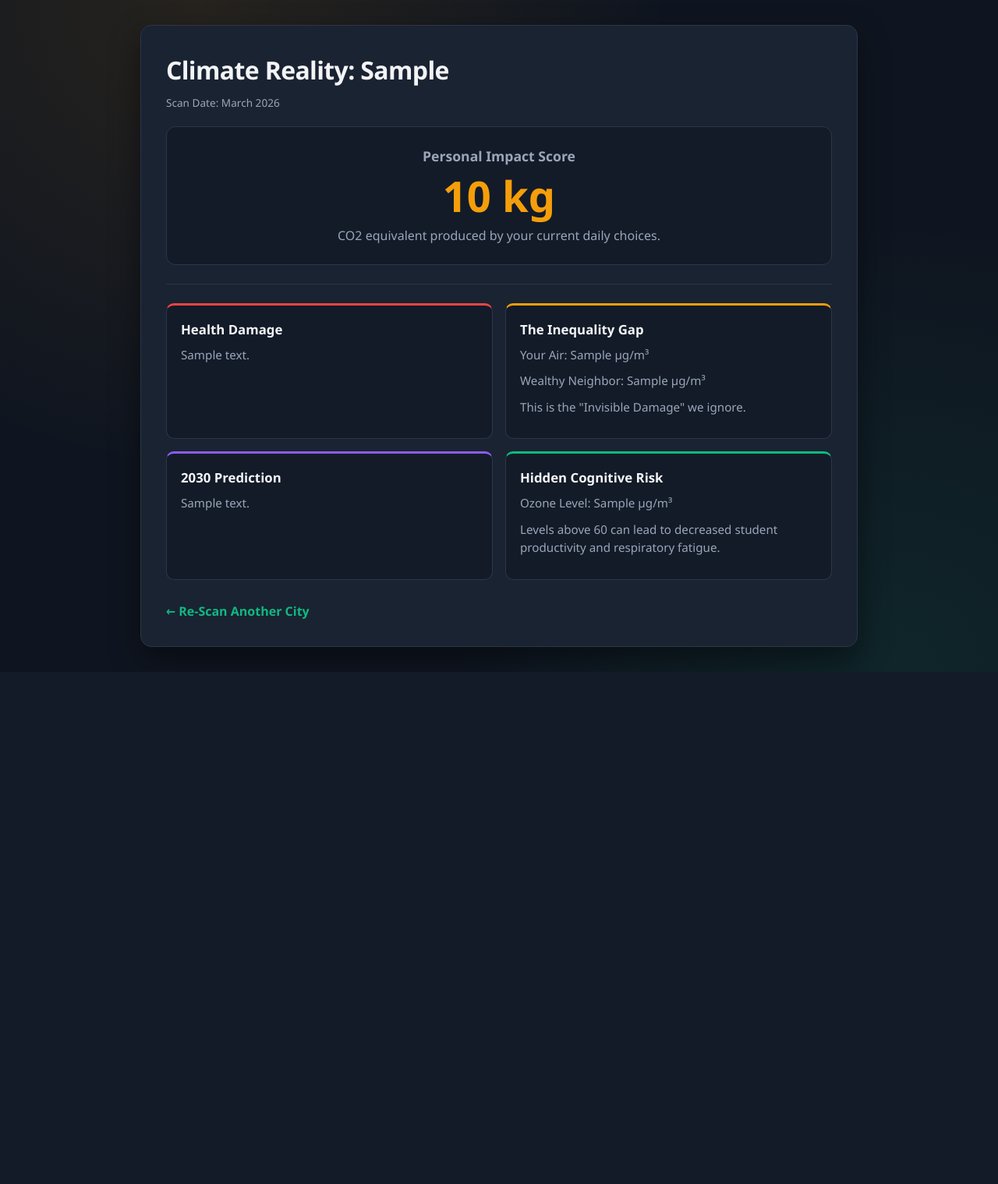
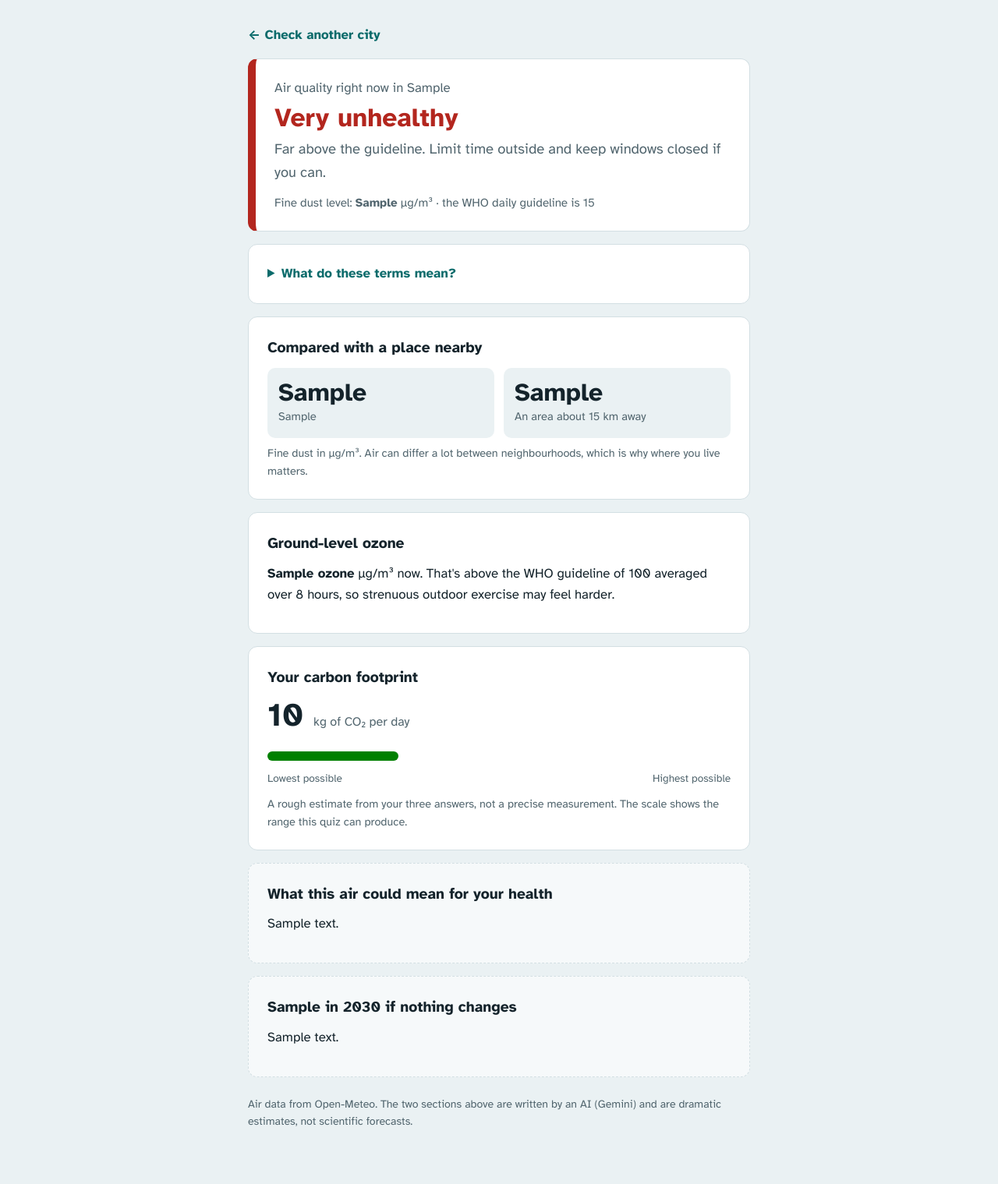
Before and after one commit to Mpilozama/EcoChange-Helper, a Flask app: template templates/footprint.html in a window 1280 px wide. Shown: the whole page at 78% size. Before the commit the page ends 857 px from the top, so only its background shows below. Run offline with Flask 3, Linux system fonts and the light colour scheme; the template is opened without the code that fills it: most values are stand-ins (such as "Sample title", 1, 10 or a date in 2020).

Commit message:
FIX: Change a bunch of things and improved UX - willl improve UI later

```diff
--- a/static/css/style.css
+++ b/static/css/style.css
@@ -1,154 +1,122 @@
-/* EcoChange Helper - styles for both pages (index + results) */
+@import url('https://fonts.googleapis.com/css2?family=Atkinson+Hyperlegible:wght@400;700&display=swap');
+
 :root {
-    --primary-green: #10b981;
-    --green-dark: #059669;
-    --haze: #f59e0b;          /* warning / smog colour for results */
-    --danger: #ef4444;
-    --dark-bg: #0f1520;
-    --card-bg: #1a2332;
-    --panel-bg: #131b28;
-    --border: #2b3648;
-    --text-main: #f3f4f6;
-    --text-muted: #9aa6b8;
+    --bg: #eaf1f3;
+    --card: #ffffff;
+    --ink: #14232b;
+    --muted: #51656e;
+    --line: #d3dfe3;
+    --accent: #0b6b6b;
+    --accent-dark: #084f4f;
+    --good: #2e8f5f;
+    --moderate: #b98200;
+    --unhealthy: #d4571f;
+    --severe: #b3261e;
 }
 
 * { box-sizing: border-box; }
 
 body {
-    background:
-        radial-gradient(circle at 20% 0%, rgba(245,158,11,0.10), transparent 45%),
-        radial-gradient(circle at 90% 100%, rgba(16,185,129,0.10), transparent 40%),
-        var(--dark-bg);
-    color: var(--text-main);
-    font-family: 'Segoe UI', Tahoma, Geneva, Verdana, sans-serif;
-    line-height: 1.55;
     margin: 0;
-    padding: 32px 0;
-    display: flex;
-    justify-content: center;
-    align-items: flex-start;
-    min-height: 100vh;
+    background: var(--bg);
+    color: var(--ink);
+    font-family: 'Atkinson Hyperlegible', system-ui, -apple-system, 'Segoe UI', sans-serif;
+    font-size: 1.05rem;
+    line-height: 1.6;
 }
 
-.container {
-    width: 92%;
-    max-width: 520px;
-    background-color: var(--card-bg);
-    padding: 32px;
-    border: 1px solid var(--border);
-    border-radius: 14px;
-    box-shadow: 0 16px 40px rgba(0,0,0,0.45);
+.page { max-width: 680px; margin: 0 auto; padding: 32px 18px 56px; }
+
+h1 { font-size: 2.1rem; line-height: 1.2; margin: 0 0 12px; }
+h2 { font-size: 1.2rem; margin: 0 0 10px; }
+p  { margin: 0 0 12px; }
+
+.lead { font-size: 1.15rem; color: var(--muted); }
+.hint { font-size: 0.9rem; color: var(--muted); margin: 6px 0 0; }
+.center { text-align: center; }
+.footnote { font-size: 0.88rem; color: var(--muted); margin-top: 24px; }
+
+.card {
+    background: var(--card);
+    border: 1px solid var(--line);
+    border-radius: 12px;
+    padding: 24px;
+    margin-bottom: 16px;
 }
 
-h1 { margin: 0 0 6px; font-size: 2rem; letter-spacing: -0.02em; }
-h2 { margin: 0 0 8px; font-size: 1.1rem; color: var(--text-muted); font-weight: 600; }
-h3 { margin: 0 0 8px; font-size: 1.05rem; }
-p  { margin: 0 0 10px; }
+.notice {
+    background: #fdecea;
+    border: 1px solid #f1b5af;
+    color: #7a1a13;
+    border-radius: 10px;
+    padding: 12px 16px;
+    margin-bottom: 16px;
+}
 
-/* ---------- Home page ---------- */
-.glossary {
-    background: var(--panel-bg);
-    border-left: 3px solid var(--primary-green);
-    border-radius: 8px;
-    padding: 14px 16px;
-    margin: 20px 0 24px;
-    font-size: 0.92rem;
-    color: var(--text-muted);
-}
-.glossary h3 { color: var(--text-main); }
-.glossary strong { color: var(--text-main); }
-
-label {
-    display: block;
-    margin-top: 16px;
-    font-weight: 600;
-    font-size: 0.95rem;
-}
+/* ---------- Form ---------- */
+.field { margin-bottom: 20px; }
+label { display: block; font-weight: 700; margin-bottom: 6px; }
 
 input, select {
     width: 100%;
-    padding: 12px;
-    margin: 8px 0 0;
+    padding: 13px 14px;
+    font: inherit;
+    color: var(--ink);
+    background: #fff;
+    border: 2px solid var(--line);
     border-radius: 8px;
-    border: 1px solid var(--border);
-    background: var(--dark-bg);
-    color: var(--text-main);
-    font: inherit;
 }
-input:focus, select:focus, .btn-submit:focus-visible, .btn-retry:focus-visible {
-    outline: 2px solid var(--primary-green);
+input:focus, select:focus, button:focus-visible, a:focus-visible, summary:focus-visible {
+    outline: 3px solid #7fc4c4;
     outline-offset: 2px;
+    border-color: var(--accent);
 }
 
-.btn-submit {
-    margin-top: 24px;
-    background-color: var(--primary-green);
-    color: #04210f;
-    border: none;
+.btn-primary {
     width: 100%;
     padding: 15px;
-    border-radius: 8px;
     font: inherit;
     font-weight: 700;
+    color: #fff;
+    background: var(--accent);
+    border: none;
+    border-radius: 8px;
     cursor: pointer;
-    transition: background-color 0.2s;
 }
-.btn-submit:hover { background-color: var(--green-dark); color: white; }
+.btn-primary:hover { background: var(--accent-dark); }
+.btn-primary:disabled { background: #6b8f8f; cursor: wait; }
 
-/* ---------- Results page ---------- */
-.results-page .container { max-width: 920px; }
+/* ---------- Results ---------- */
+.back { display: inline-block; margin-bottom: 16px; color: var(--accent); font-weight: 700; text-decoration: none; }
+.back:hover { text-decoration: underline; }
 
-.timestamp { color: var(--text-muted); font-size: 0.85rem; }
+.hero { border-left-width: 10px; }
+.hero h1 { margin-bottom: 6px; }
+.hero-good      { border-left-color: var(--good); }      .hero-good h1      { color: var(--good); }
+.hero-moderate  { border-left-color: var(--moderate); }  .hero-moderate h1  { color: var(--moderate); }
+.hero-unhealthy { border-left-color: var(--unhealthy); } .hero-unhealthy h1 { color: var(--unhealthy); }
+.hero-severe    { border-left-color: var(--severe); }    .hero-severe h1    { color: var(--severe); }
+.eyebrow-less { color: var(--muted); margin-bottom: 4px; }
+.stat { margin: 0; font-size: 0.95rem; color: var(--muted); }
 
-.score-card {
-    background: var(--panel-bg);
-    border: 1px solid var(--border);
-    border-radius: 12px;
-    padding: 24px;
-    margin: 20px 0;
-    text-align: center;
+.explain summary { cursor: pointer; font-weight: 700; color: var(--accent); }
+.explain p { margin-top: 12px; }
+
+.compare { display: grid; grid-template-columns: 1fr 1fr; gap: 12px; margin-bottom: 8px; }
+.compare div { background: var(--bg); border-radius: 10px; padding: 14px; }
+.compare .num { display: block; font-size: 2rem; font-weight: 700; line-height: 1.1; }
+.compare .cap { color: var(--muted); font-size: 0.92rem; }
+
+.big { font-size: 2.6rem; font-weight: 700; line-height: 1.1; margin-bottom: 14px; }
+.big span { font-size: 1rem; font-weight: 400; color: var(--muted); }
+
+.meter { height: 12px; background: var(--bg); border-radius: 99px; overflow: hidden; }
+.meter-fill { height: 100%; background: var(--accent); border-radius: 99px; }
+.meter-labels { display: flex; justify-content: space-between; font-size: 0.85rem; color: var(--muted); margin: 6px 0 10px; }
+
+.ai { background: #f6f9fa; border-style: dashed; }
+
+@media (max-width: 520px) {
+    h1 { font-size: 1.75rem; }
+    .compare { grid-template-columns: 1fr; }
 }
-.big-number {
-    font-size: 3.4rem;
-    font-weight: 800;
-    line-height: 1.1;
-    color: var(--haze);
-    margin: 4px 0 8px;
-}
-.score-card p { color: var(--text-muted); margin: 0; }
-
-hr { border: none; border-top: 1px solid var(--border); margin: 24px 0; }
-
-.truths-grid {
-    display: grid;
-    grid-template-columns: repeat(2, 1fr);
-    gap: 16px;
-}
-
-.truth-item {
-    background: var(--panel-bg);
-    border: 1px solid var(--border);
-    border-top: 3px solid var(--border);
-    border-radius: 10px;
-    padding: 18px;
-}
-.truth-item p { color: var(--text-muted); font-size: 0.95rem; }
-.truth-item.health     { border-top-color: var(--danger); }
-.truth-item.inequality { border-top-color: var(--haze); }
-.truth-item.future     { border-top-color: #8b5cf6; }
-.truth-item.ozone      { border-top-color: var(--primary-green); }
-
-.btn-retry {
-    display: inline-block;
-    margin-top: 28px;
-    color: var(--primary-green);
-    text-decoration: none;
-    font-weight: 600;
-}
-.btn-retry:hover { text-decoration: underline; }
-
-@media (max-width: 700px) {
-    .container { padding: 22px; }
-    .truths-grid { grid-template-columns: 1fr; }
-    .big-number { font-size: 2.6rem; }
-}
--- a/templates/footprint.html
+++ b/templates/footprint.html
@@ -2,52 +2,80 @@
 <html lang="en">
 <head>
     <meta charset="UTF-8">
-    <title>Your Reality Check</title>
+    <meta name="viewport" content="width=device-width, initial-scale=1">
+    <title>Air quality in {{ result_city }}</title>
     <link rel="stylesheet" href="{{ url_for('static', filename='css/style.css') }}">
 </head>
-<body class="results-page">
-    <div class="container">
-        <header>
-            <h1>Climate Reality: {{ result_city }}</h1>
-            <p class="timestamp">Scan Date: March 2026</p>
-        </header>
+<body>
+{# Simplified bands for PM2.5 (µg/m³), loosely based on WHO and US EPA guidance #}
+{% if pm25 <= 15 %}
+  {% set lvl = 'good' %}{% set lvl_label = 'Good' %}
+  {% set lvl_text = "Within the World Health Organization's daily guideline. Fine for most outdoor activity." %}
+{% elif pm25 <= 35 %}
+  {% set lvl = 'moderate' %}{% set lvl_label = 'Moderate' %}
+  {% set lvl_text = "Above the WHO daily guideline. Children, older adults and people with asthma may notice it." %}
+{% elif pm25 <= 55 %}
+  {% set lvl = 'unhealthy' %}{% set lvl_label = 'Unhealthy' %}
+  {% set lvl_text = "Well above the guideline. Consider shorter outdoor exercise, especially near busy roads." %}
+{% else %}
+  {% set lvl = 'severe' %}{% set lvl_label = 'Very unhealthy' %}
+  {% set lvl_text = "Far above the guideline. Limit time outside and keep windows closed if you can." %}
+{% endif %}
 
-        <section class="score-card">
-            <h2>Personal Impact Score</h2>
-            <div class="big-number">{{ result_score }} kg</div>
-            <p>CO2 equivalent produced by your current daily choices.</p>
-        </section>
+<main class="page">
+    <a href="/" class="back">&larr; Check another city</a>
 
-        <hr>
+    <section class="card hero hero-{{ lvl }}">
+        <p class="eyebrow-less">Air quality right now in {{ result_city }}</p>
+        <h1>{{ lvl_label }}</h1>
+        <p class="lead">{{ lvl_text }}</p>
+        <p class="stat">Fine dust level: <strong>{{ pm25 }}</strong> µg/m³ &middot; the WHO daily guideline is 15</p>
+    </section>
 
-        <div class="truths-grid">
+    <details class="card explain">
+        <summary>What do these terms mean?</summary>
+        <p><strong>Fine dust (PM2.5)</strong> is tiny particles from smoke and exhaust, small enough to get deep into your lungs. It's the main number used to judge air quality.</p>
+        <p><strong>µg/m³</strong> is just the unit: micrograms of dust in each cubic metre of air.</p>
+        <p><strong>Ozone</strong> is smog near the ground. It can make breathing feel tight, especially on hot days.</p>
+    </details>
 
-            <div class="truth-item health">
-                <h3>Health Damage</h3>
-                <p>{{ health_text }}</p>
-            </div>
+    {% if neighbor_pm25 is defined and neighbor_pm25 is not none %}
+    <section class="card">
+        <h2>Compared with a place nearby</h2>
+        <div class="compare">
+            <div><span class="num">{{ pm25 }}</span><span class="cap">{{ result_city }}</span></div>
+            <div><span class="num">{{ neighbor_pm25 }}</span><span class="cap">An area about 15 km away</span></div>
+        </div>
+        <p class="hint">Fine dust in µg/m³. Air can differ a lot between neighbourhoods, which is why where you live matters.</p>
+    </section>
+    {% endif %}
 
-            <div class="truth-item inequality">
-                <h3>The Inequality Gap</h3>
-                <p>Your Air: {{ pm25 }} µg/m³</p>
-                <p>Wealthy Neighbor: {{ neighbor_pm25 }} µg/m³</p>
-                <p>This is the "Invisible Damage" we ignore.</p>
-            </div>
+    {% if ozone is defined and ozone is not none %}
+    <section class="card">
+        <h2>Ground-level ozone</h2>
+        <p><strong>{{ ozone }}</strong> µg/m³ now. {% if ozone <= 100 %}That's within the WHO guideline of 100 averaged over 8 hours.{% else %}That's above the WHO guideline of 100 averaged over 8 hours, so strenuous outdoor exercise may feel harder.{% endif %}</p>
+    </section>
+    {% endif %}
 
-            <div class="truth-item future">
-                <h3>2030 Prediction</h3>
-                <p>{{ prediction_text }}</p>
-            </div>
+    <section class="card">
+        <h2>Your carbon footprint</h2>
+        <p class="big">{{ result_score }} <span>kg of CO₂ per day</span></p>
+        <progress class="meter" value="{{ result_score }}" max="7.8" aria-label="Your score on a scale from 0.5 to 7.8">{{ result_score }}</progress>
+        <div class="meter-labels"><span>Lowest possible</span><span>Highest possible</span></div>
+        <p class="hint">A rough estimate from your three answers, not a precise measurement. The scale shows the range this quiz can produce.</p>
+    </section>
 
-            <div class="truth-item ozone">
-                <h3>Hidden Cognitive Risk</h3>
-                <p>Ozone Level: {{ pm25 }} µg/m³</p>
-                <p>Levels above 60 can lead to decreased student productivity and respiratory fatigue.</p>
-            </div>
+    <section class="card ai">
+        <h2>What this air could mean for your health</h2>
+        <p>{{ health_text }}</p>
+    </section>
 
-        </div>
+    <section class="card ai">
+        <h2>{{ result_city }} in 2030 if nothing changes</h2>
+        <p>{{ prediction_text }}</p>
+    </section>
 
-        <a href="/" class="btn-retry">← Re-Scan Another City</a>
-    </div>
+    <p class="footnote">Air data from Open-Meteo. The two sections above are written by an AI (Gemini) and are dramatic estimates, not scientific forecasts.</p>
+</main>
 </body>
 </html>
```
Also changed, not shown: static/js/script.js (added, +9 -0 lines).
